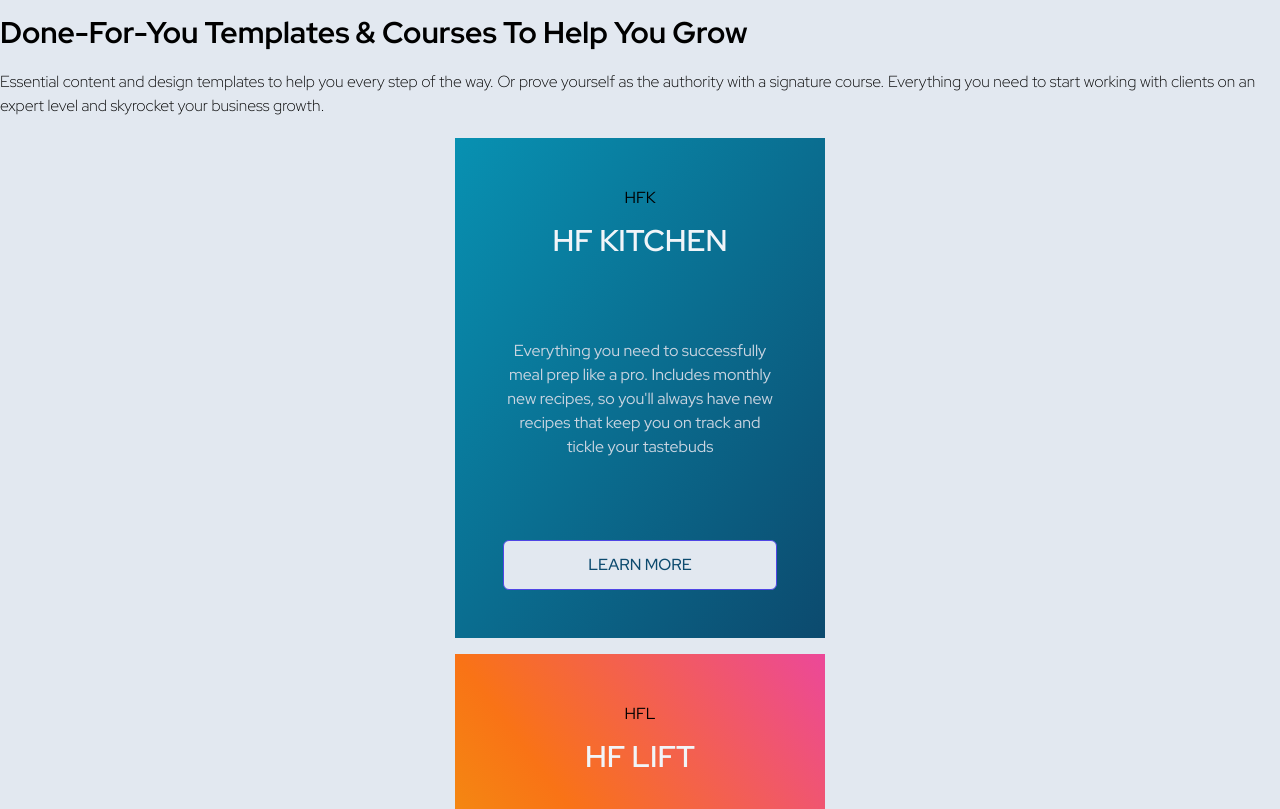
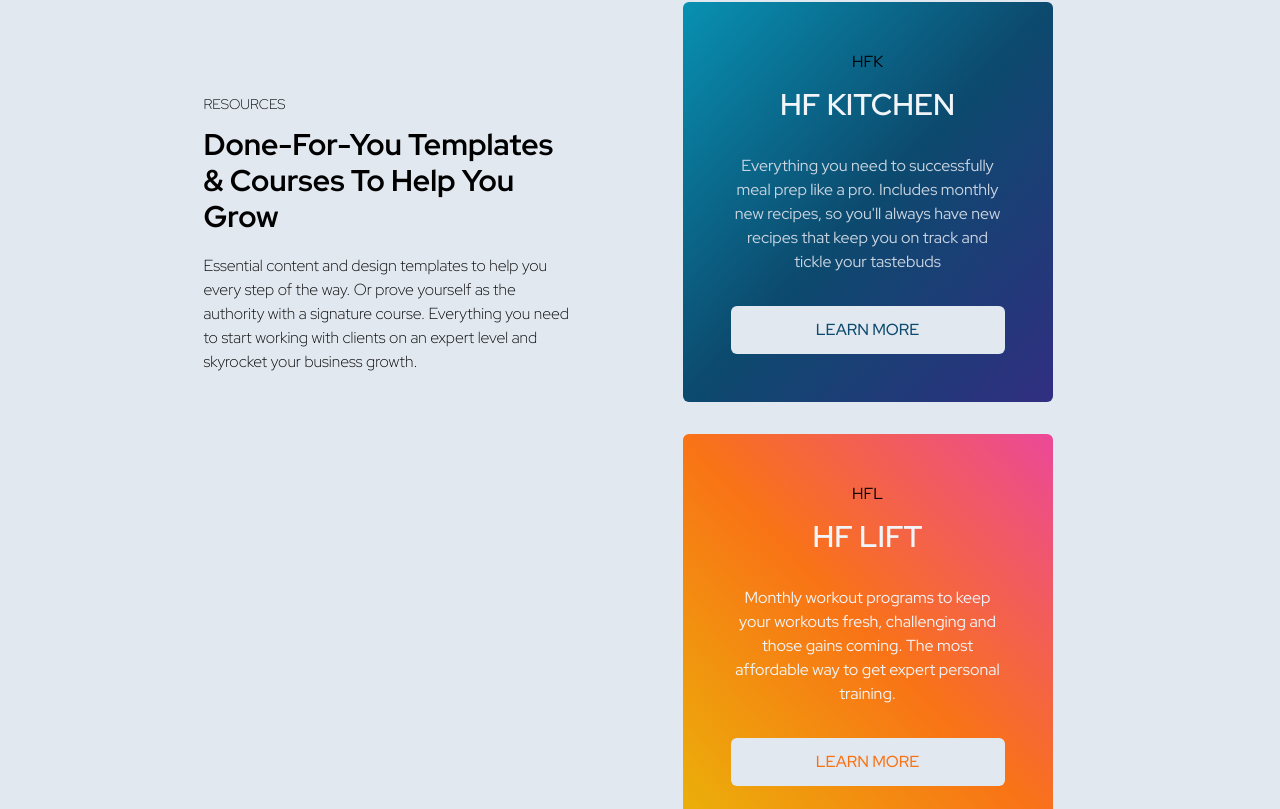
Before and after one commit to thuannguyen88/heroicfit, a React (Create React App) app: page / in a window 1280 px wide. Shown: the part 2551-3360 px from the top of the page. Built offline with nearby package versions, Linux system fonts and the light colour scheme.

Commit message:
positioning elements within products component

```diff
--- a/src/components/Products.jsx
+++ b/src/components/Products.jsx
@@ -3,8 +3,8 @@ import React from "react";
 export default function Products() {
   return (
     <div className="bg-slate-200 w-full">
-      <div className="flex flex-col w-max-[1000px] mx-auto">
-        <div className="flex flex-col mt-14">
+      <div className="flex flex-col max-w-[1000px] mx-auto md:flex-row md:justify-around md:py-14">
+        <div className="flex flex-col md:pt-14 mt-14 md:max-w-[40%] p-4 md:max-h-[400px] ">
           <h1 className="text-sm font-light">RESOURCES</h1>
           <h3 className="text-3xl font-bold mt-3">
             Done-For-You Templates & Courses To Help You Grow
@@ -16,8 +16,8 @@ export default function Products() {
             and skyrocket your business growth.
           </p>
         </div>
-        <div className="my-5">
-          <div className="flex flex-col bg-gradient-to-br from-cyan-600 to-sky-900  max-w-[370px] h-[500px] mx-auto">
+        <div className="my-5 md:mr-10 flex flex-col justify-around">
+          <div className="flex flex-col bg-gradient-to-br from-cyan-600 via-sky-900 to-indigo-900 max-w-[370px] h-[500px] mx-auto rounded-md md:h-[400px] ">
             <div className=" p-12 flex h-[100%] justify-between flex-col text-center ">
               <div>
                 <h3 className="">HFK</h3>
@@ -30,12 +30,12 @@ export default function Products() {
                 Includes monthly new recipes, so you'll always have new recipes
                 that keep you on track and tickle your tastebuds
               </p>
-              <button className="bg-slate-200 text-sky-900 p-3 font-medium">
+              <button className="bg-slate-200 text-sky-900 p-3 font-medium border-0">
                 LEARN MORE
               </button>
             </div>
           </div>
-          <div className="flex flex-col bg-gradient-to-tr from-yellow-500 via-orange-500 to-pink-500  max-w-[370px] h-[500px] mx-auto mt-4">
+          <div className="flex flex-col bg-gradient-to-tr from-yellow-500 via-orange-500 to-pink-500  max-w-[370px] h-[500px] mx-auto mt-8 rounded-md md:h-[400px] ">
             <div className=" p-12 flex h-[100%] justify-between flex-col text-center ">
               <div>
                 <h3 className="">HFL</h3>
@@ -48,7 +48,7 @@ export default function Products() {
                 challenging and those gains coming. The most affordable way to
                 get expert personal training.
               </p>
-              <button className="bg-slate-200 text-sky-900 p-3 font-medium">
+              <button className="bg-slate-200 text-orange-500 p-3 font-medium border-0">
                 LEARN MORE
               </button>
             </div>
```
